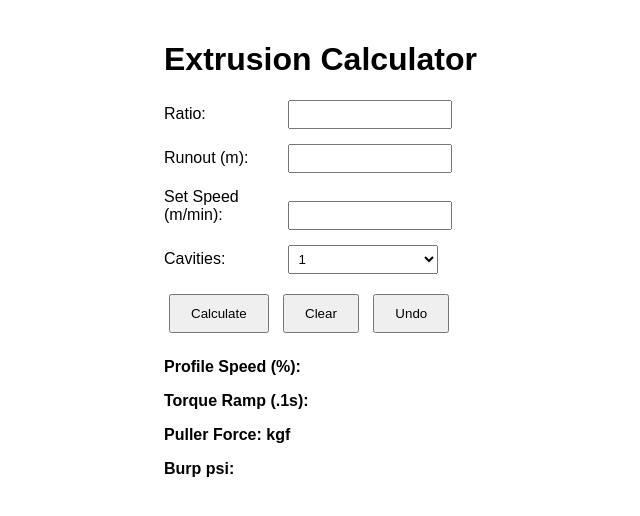
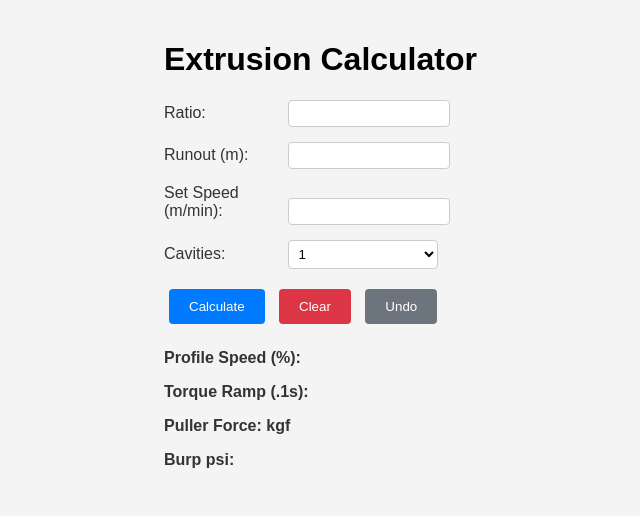
Before and after one commit to matknot/Press-1-Optimization-, a Flask app: page / in a window 1280 px wide. Shown: the top 516 px of the page, without its empty margins (176-816 px from the left). Run offline with Flask 3, Linux system fonts and the light colour scheme.

Commit message:
Update index.html

```diff
--- a/templates/index.html
+++ b/templates/index.html
@@ -10,6 +10,7 @@
             max-width: 600px;
             margin: 0 auto;
             padding: 20px;
+            background-color: #f4f4f4; /* Light gray background */
         }
         .form-group {
             margin-bottom: 15px;
@@ -17,18 +18,52 @@
         label {
             display: inline-block;
             width: 120px;
+            color: #333; /* Dark gray text */
         }
         input, select {
             width: 150px;
             padding: 5px;
+            border: 1px solid #ccc;
+            border-radius: 4px;
+            background-color: #fff; /* White background */
+        }
+        input:focus, select:focus {
+            border-color: #007bff; /* Blue border on focus */
+            outline: none;
         }
         button {
             margin: 5px;
             padding: 10px 20px;
+            border: none;
+            border-radius: 4px;
+            cursor: pointer;
+            color: #fff; /* White text */
+        }
+        button[type="submit"] {
+            background-color: #007bff; /* Blue for Calculate */
+        }
+        button[type="submit"]:hover {
+            background-color: #0056b3; /* Darker blue on hover */
+        }
+        button[onclick="clearForm()"] {
+            background-color: #dc3545; /* Red for Clear */
+        }
+        button[onclick="clearForm()"]:hover {
+            background-color: #b02a37; /* Darker red on hover */
+        }
+        button[onclick="undoForm()"] {
+            background-color: #6c757d; /* Gray for Undo */
+        }
+        button[onclick="undoForm()"]:hover {
+            background-color: #5a6268; /* Darker gray on hover */
         }
         .result {
             margin-top: 20px;
             font-weight: bold;
+            color: #333; /* Dark gray text */
+        }
+        .result span {
+            color: #007bff; /* Blue for result values */
         }
     </style>
 </head>
```
